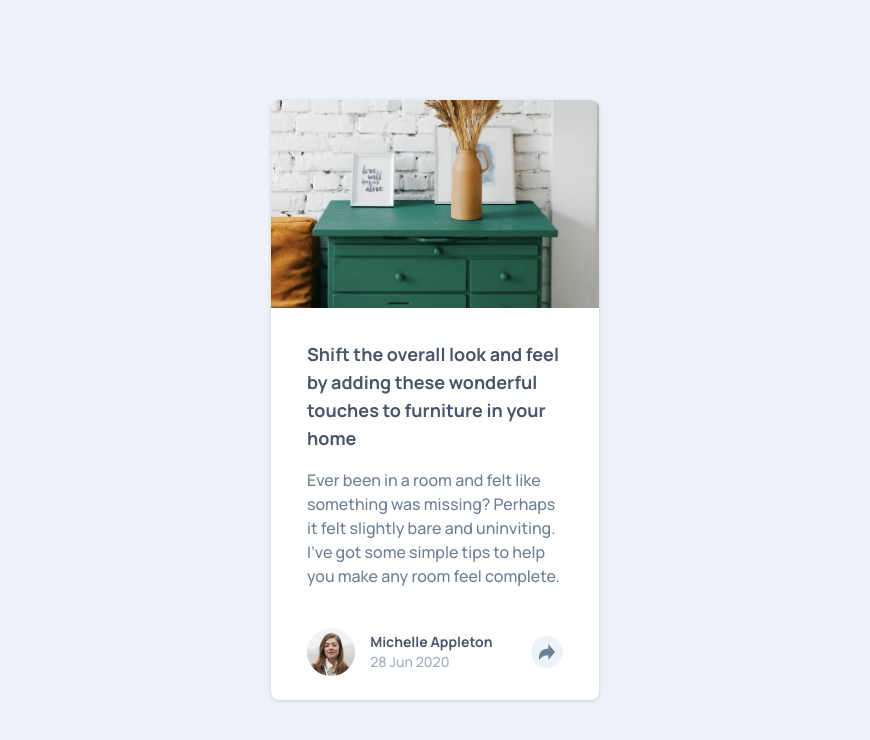
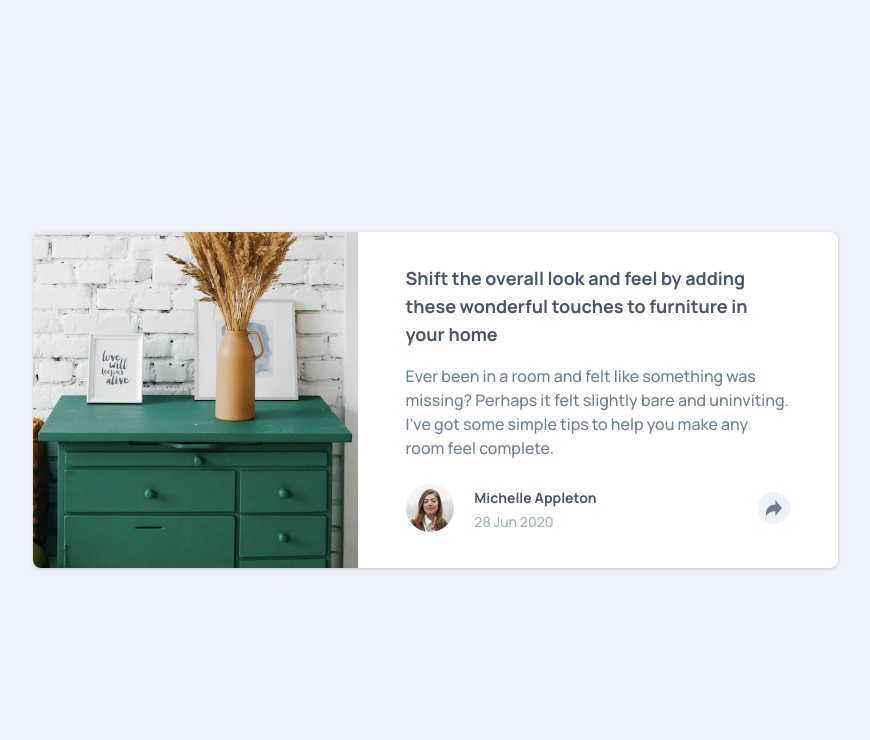
Before and after one commit to tiagobw/article-preview-component, a React (Create React App) app: page / in a window 1280 px wide. Shown: the top 740 px of the page, without its empty margins (205-1075 px from the left). Built offline with nearby package versions, Linux system fonts and the light colour scheme.

Commit message:
finish desktop

```diff
--- a/src/components/Card.tsx
+++ b/src/components/Card.tsx
@@ -18,20 +18,20 @@ const Card = ({
   date,
 }: CardProps) => {
   return (
-    <article className='bg-white rounded-lg grid grid-cols-[328px] drop-shadow'>
+    <article className='bg-white rounded-lg grid grid-cols-[328px] drop-shadow md:grid-cols-[325px_480px] md:h-[21rem]'>
       <picture>
         <img
-          className='object-cover w-full h-52 rounded-tl-lg rounded-tr-lg'
+          className='object-cover w-full h-52 rounded-tl-lg rounded-tr-lg md:h-full md:rounded-tr-none md:rounded-bl-lg'
           src={cardImage}
           alt='Green drawer with a vase and two frames on top'
         />
       </picture>
-      <section className='w-64 mt-8 justify-self-center'>
+      <section className='w-64 mt-8 justify-self-center md:w-96'>
         <header>
           <h1 className='text-lg font-bold text-very-dark-grayish-blue'>
             {header}
           </h1>
-          <p className='text-desaturated-dark-blue mt-4 mb-10'>{paragraph}</p>
+          <p className='text-desaturated-dark-blue mt-4 mb-10 md:mb-6'>{paragraph}</p>
         </header>
         <section className='grid grid-cols-[1fr_3fr_1fr] items-center mb-6'>
           <img
@@ -39,14 +39,18 @@ const Card = ({
             src={avatarImage}
             alt='A woman with brown hair, she is smiling'
           />
-          <header className='flex flex-col ml-3'>
-            <h2 className='text-very-dark-grayish-blue text-sm font-bold'>
+          <header className='flex flex-col ml-3 md:ml-[-0.5rem]'>
+            <h2 className='text-very-dark-grayish-blue text-sm font-bold leading-7'>
               {personName}
             </h2>
             <p className='text-grayish-blue text-sm'>{date}</p>
           </header>
           <picture className='justify-self-end bg-light-grayish-blue rounded-full p-2'>
-            <img className='h-4 w-4' src={iconShare} alt='An arrow pointing to the right' />
+            <img
+              className='h-4 w-4'
+              src={iconShare}
+              alt='An arrow pointing to the right'
+            />
           </picture>
         </section>
       </section>
```
